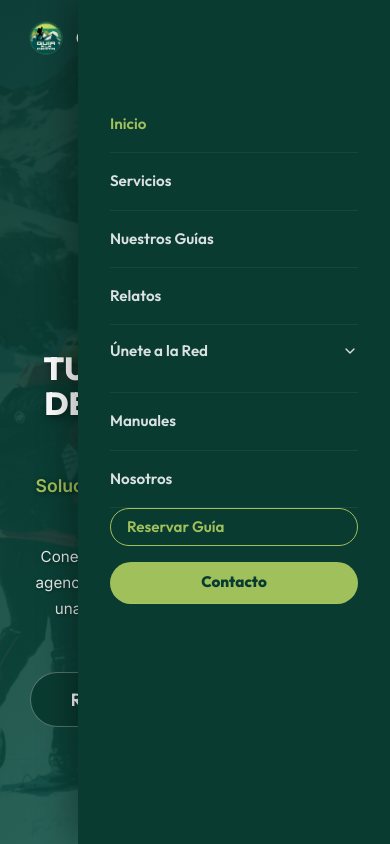
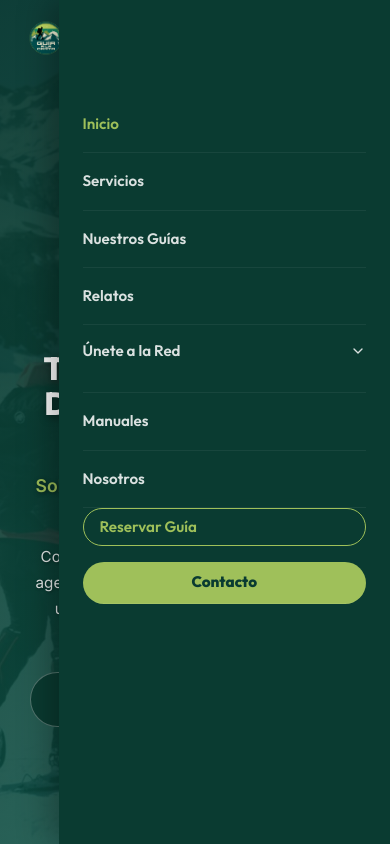
Before and after one commit to guiaalacartaoficial/guia-a-la-carta-web, a React (Vite) app: page / in a window 390 px wide. Both pictures are taken after a click on the button 352 px from the left and 38 px from the top of the page. Shown: the top 844 px of the page. Built offline with nearby package versions, Linux system fonts and the light colour scheme; no server answers; the database is empty.

Commit message:
Fix mobile touch state issues on Navbar submenu

```diff
--- a/src/components/Navbar.css
+++ b/src/components/Navbar.css
@@ -144,10 +144,10 @@
   .mobile-toggle { display: block; }
 
   .navbar-nav {
-    position: fixed; top: 0; right: -100%; width: 80%; max-width: 320px;
+    position: fixed; top: 0; right: -100%; width: 85%; max-width: 360px;
     height: 100vh; background-color: var(--c-primary-dark);
     flex-direction: column; align-items: flex-start;
-    padding: var(--s-10) var(--s-5) var(--s-5);
+    padding: var(--s-10) var(--s-4) var(--s-5);
     gap: 0;
     transition: right 0.4s cubic-bezier(0.4, 0, 0.2, 1);
     box-shadow: -10px 0 30px rgba(0,0,0,0.3);
@@ -211,6 +211,7 @@
     color: rgba(255,255,255,0.7);
     border-left-color: transparent;
     padding: var(--s-2) var(--s-3);
+    white-space: nowrap;
   }
   .dropdown-item:hover { background: transparent; color: var(--c-accent); }
 
@@ -219,3 +220,13 @@
     display: block; width: 100%;
   }
 }
+
+@media (min-width: 969px) {
+  .nav-dropdown:hover .nav-dropdown-menu {
+    opacity: 1; visibility: visible;
+    transform: translateX(-50%) translateY(0);
+  }
+  .nav-dropdown:hover .chevron {
+    transform: rotate(180deg);
+  }
+}
--- a/src/components/Navbar.jsx
+++ b/src/components/Navbar.jsx
@@ -44,7 +44,7 @@ const Navbar = () => {
           <NavLink to="/guias" className={({ isActive }) => `nav-link ${isActive ? 'active' : ''}`} onClick={closeMenu}>Nuestros Guías</NavLink>
           <NavLink to="/relatos" className={({ isActive }) => `nav-link ${isActive ? 'active' : ''}`} onClick={closeMenu}>Relatos</NavLink>
 
-          <div className="nav-dropdown" onMouseEnter={() => setDropdownOpen(true)} onMouseLeave={() => setDropdownOpen(false)}>
+          <div className="nav-dropdown">
             <button className="nav-link nav-dropdown-toggle" onClick={() => setDropdownOpen(!dropdownOpen)}>
               Únete a la Red <ChevronDown size={16} className={`chevron ${dropdownOpen ? 'open' : ''}`} />
             </button>
```
